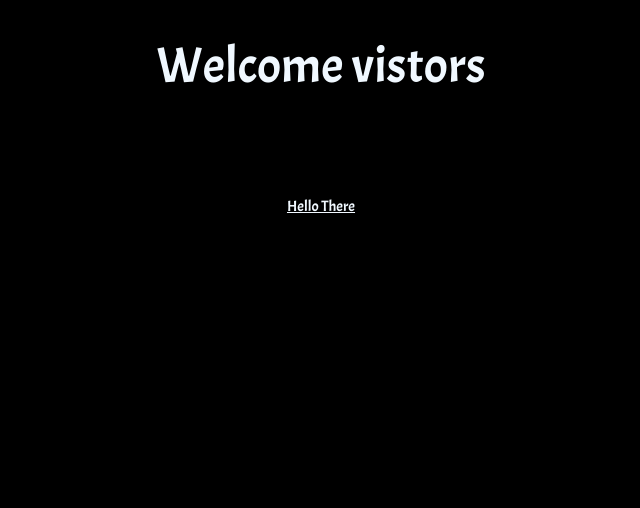
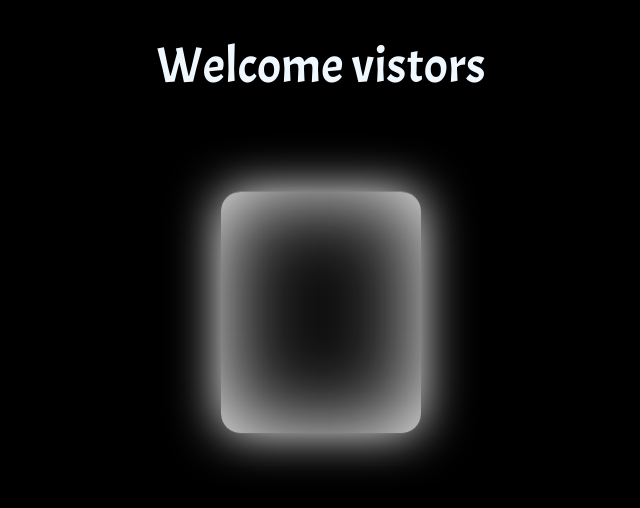
Before and after one commit to Mahmoudsamii10/login-page, a plain HTML site: page index.html in a window 1280 px wide. Shown: the whole page, without its empty margins (319-959 px from the left). Drawn offline with Linux system fonts and the light colour scheme; a web font is replaced by a local one.

Commit message:
Add files via upload

```diff
--- a/index.html
+++ b/index.html
@@ -10,7 +10,7 @@
       href="https://fonts.googleapis.com/css2?family=Acme&family=Fustat&display=swap"
       rel="stylesheet"
     />
-    <link rel="stylesheet" href="test.css" />
+    <link rel="stylesheet" href="index.css" />
     <style>
       div .shine{
         margin-top: 300px;
@@ -49,7 +49,7 @@ margin-top: 100px;
 
     <h1>Welcome vistors</h1>
       <div class="one-div">
-        <a role="button" class="text" href="index.html">Hello There</a>
+        <a role="button" class="text" href="https://mahmoudsamii10.github.io/index/">Hello There</a>
       </div>
 
       <!-- <div class="shine">UIVERSE</div> -->
```
